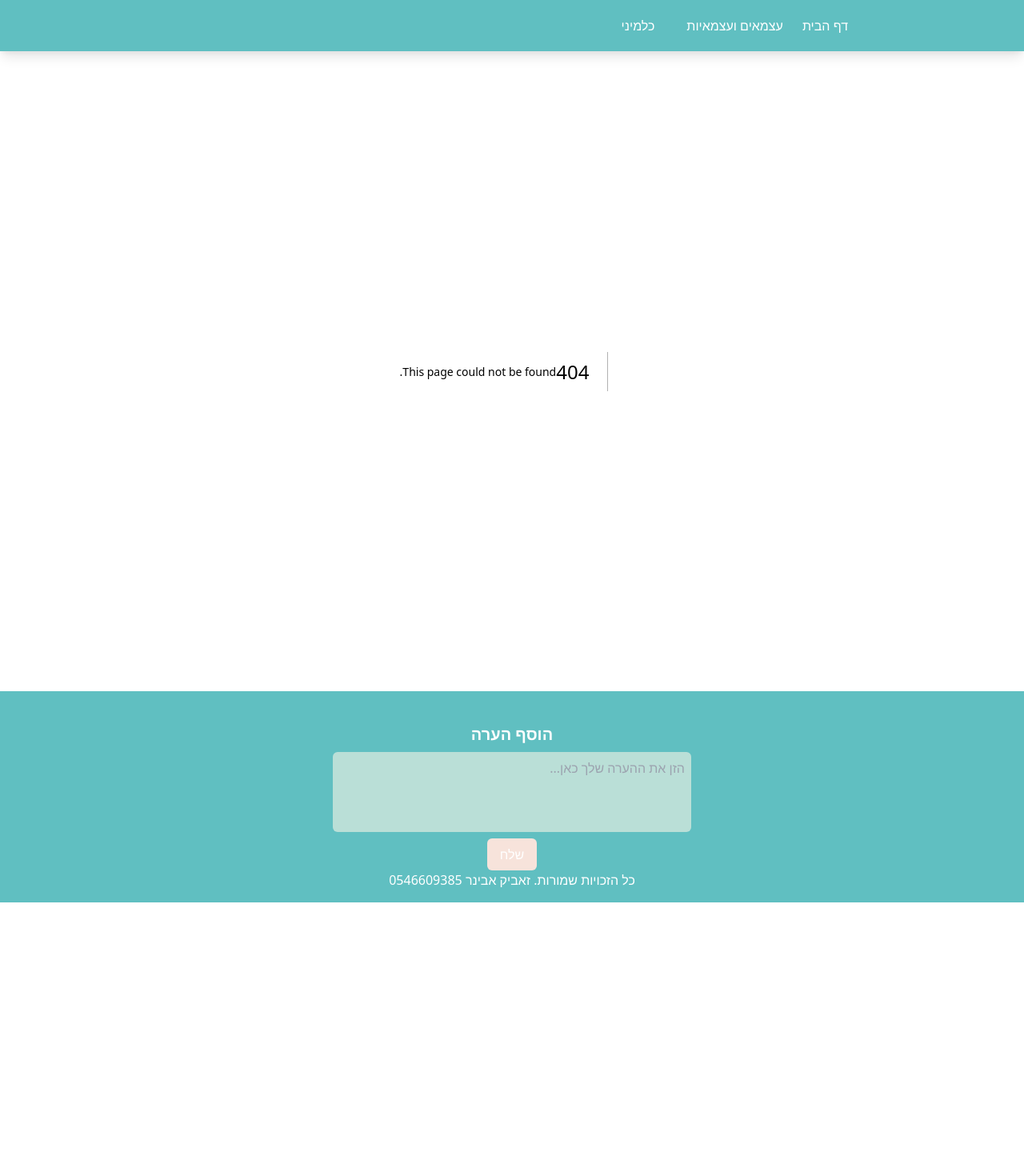
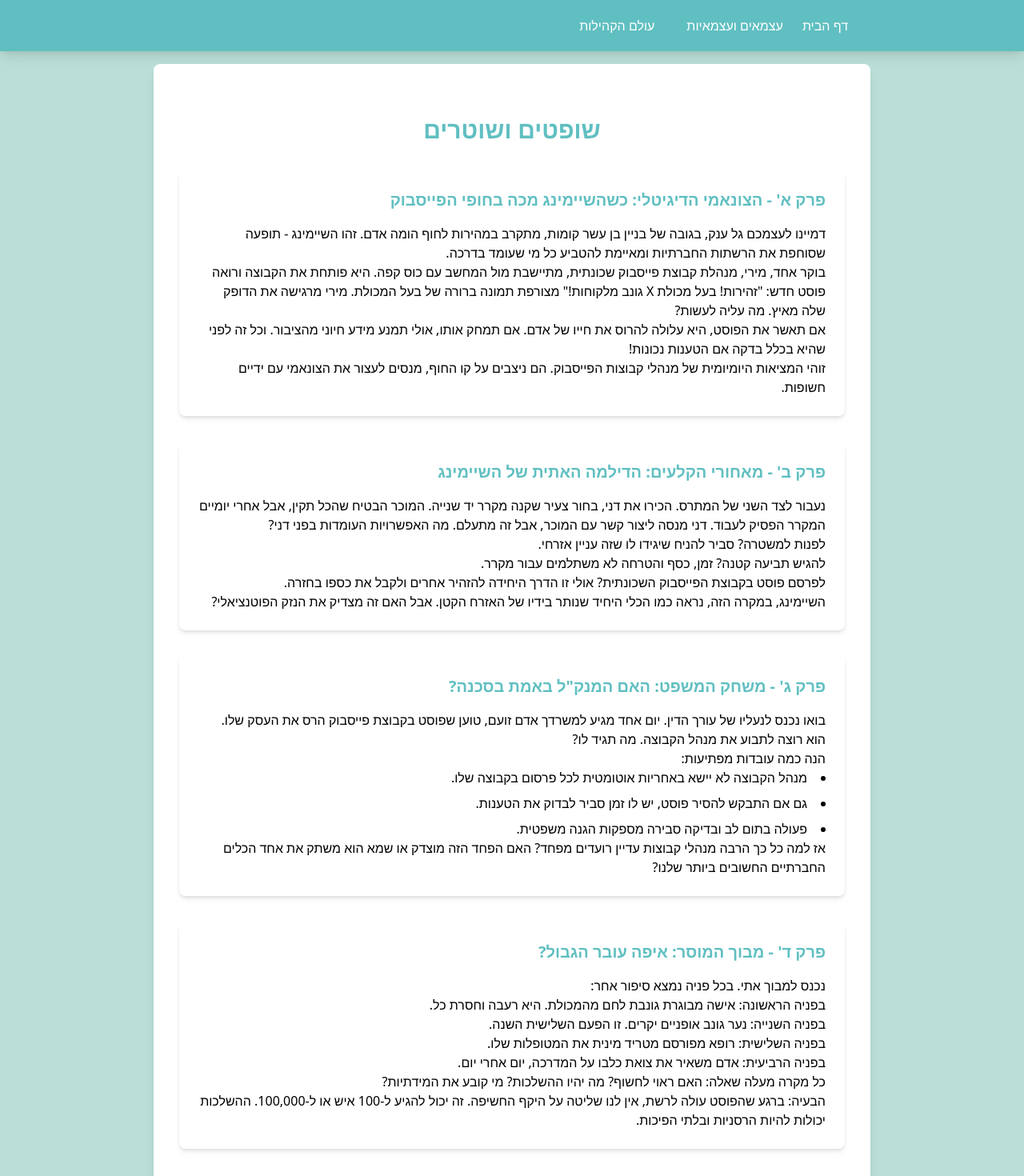
Before and after one commit to Zevik/Atsmai, a Next.js app: page /communities/judges-and-police in a window 1280 px wide. Before the commit this address had no page. Shown: the top 1470 px of the page at 80% size. Before the commit the page ends 1128 px from the top, so only its background shows below. Built offline with nearby package versions, Linux system fonts and the light colour scheme.

Commit message:
הוסף עמוד חדש 'שופטים ושוטרים' תחת 'עולם הקהילות' עם תוכן חדש

```diff
--- a/components/Navigation.js
+++ b/components/Navigation.js
@@ -24,10 +24,11 @@ export default function Navigation() {
       ],
     },
     {
-      text: 'כלמיני',
-      href: null,
+      text: 'עולם הקהילות', // שונה מ'כלמיני'
+      href: '/communities',    // עדכון ה-URL ל'communities'
       subLinks: [
         { href: '/blindness', text: 'על העיוורון' }, // Updated page
+        { href: '/judges-and-police', text: 'שופטים ושוטרים' }, // הוסף קישור חדש
       ],
     },
   ];
--- /dev/null
+++ b/pages/communities/judges-and-police.js
@@ -0,0 +1,74 @@
+
+import React from 'react';
+
+const JudgesAndPolice = () => {
+  return (
+    <div className="min-h-screen bg-secondary/20 overflow-x-hidden p-4 flex items-center justify-center">
+      <div className="w-full max-w-4xl mx-auto bg-white p-4 md:p-8 rounded-lg shadow-lg overflow-hidden">
+        <h1 className="text-3xl font-bold mb-8 text-primary text-center mt-8">שופטים ושוטרים</h1>
+
+        {/* פרק א' - הצונאמי הדיגיטלי: כשהשיימינג מכה בחופי הפייסבוק */}
+        <section className="mb-8">
+          <h2 className="text-xl font-semibold mb-4 text-primary">פרק א' - הצונאמי הדיגיטלי: כשהשיימינג מכה בחופי הפייסבוק</h2>
+          <p>דמיינו לעצמכם גל ענק, בגובה של בניין בן עשר קומות, מתקרב במהירות לחוף הומה אדם. זהו השיימינג - תופעה שסוחפת את הרשתות החברתיות ומאיימת להטביע כל מי שעומד בדרכה.</p>
+          <p>בוקר אחד, מירי, מנהלת קבוצת פייסבוק שכונתית, מתיישבת מול המחשב עם כוס קפה. היא פותחת את הקבוצה ורואה פוסט חדש: "זהירות! בעל מכולת X גונב מלקוחות!" מצורפת תמונה ברורה של בעל המכולת. מירי מרגישה את הדופק שלה מאיץ. מה עליה לעשות?</p>
+          <p>אם תאשר את הפוסט, היא עלולה להרוס את חייו של אדם. אם תמחק אותו, אולי תמנע מידע חיוני מהציבור. וכל זה לפני שהיא בכלל בדקה אם הטענות נכונות!</p>
+          <p>זוהי המציאות היומיומית של מנהלי קבוצות הפייסבוק. הם ניצבים על קו החוף, מנסים לעצור את הצונאמי עם ידיים חשופות.</p>
+        </section>
+
+        {/* פרק ב' - מאחורי הקלעים: הדילמה האתית של השיימינג */}
+        <section className="mb-8">
+          <h2 className="text-xl font-semibold mb-4 text-primary">פרק ב' - מאחורי הקלעים: הדילמה האתית של השיימינג</h2>
+          <p>נעבור לצד השני של המתרס. הכירו את דני, בחור צעיר שקנה מקרר יד שנייה. המוכר הבטיח שהכל תקין, אבל אחרי יומיים המקרר הפסיק לעבוד. דני מנסה ליצור קשר עם המוכר, אבל זה מתעלם. מה האפשרויות העומדות בפני דני?</p>
+          <p>לפנות למשטרה? סביר להניח שיגידו לו שזה עניין אזרחי.</p>
+          <p>להגיש תביעה קטנה? זמן, כסף והטרחה לא משתלמים עבור מקרר.</p>
+          <p>לפרסם פוסט בקבוצת הפייסבוק השכונתית? אולי זו הדרך היחידה להזהיר אחרים ולקבל את כספו בחזרה.</p>
+          <p>השיימינג, במקרה הזה, נראה כמו הכלי היחיד שנותר בידיו של האזרח הקטן. אבל האם זה מצדיק את הנזק הפוטנציאלי?</p>
+        </section>
+
+        {/* פרק ג' - משחק המשפט: האם המנק"ל באמת בסכנה? */}
+        <section className="mb-8">
+          <h2 className="text-xl font-semibold mb-4 text-primary">פרק ג' - משחק המשפט: האם המנק"ל באמת בסכנה?</h2>
+          <p>בואו נכנס לנעליו של עורך הדין. יום אחד מגיע למשרדך אדם זועם, טוען שפוסט בקבוצת פייסבוק הרס את העסק שלו. הוא רוצה לתבוע את מנהל הקבוצה. מה תגיד לו?</p>
+          <p>הנה כמה עובדות מפתיעות:</p>
+          <ul className="list-disc list-inside ml-4 space-y-2">
+            <li>מנהל הקבוצה לא יישא באחריות אוטומטית לכל פרסום בקבוצה שלו.</li>
+            <li>גם אם התבקש להסיר פוסט, יש לו זמן סביר לבדוק את הטענות.</li>
+            <li>פעולה בתום לב ובדיקה סבירה מספקות הגנה משפטית.</li>
+          </ul>
+          <p>אז למה כל כך הרבה מנהלי קבוצות עדיין רועדים מפחד? האם הפחד הזה מוצדק או שמא הוא משתק את אחד הכלים החברתיים החשובים ביותר שלנו?</p>
+        </section>
+
+        {/* פרק ד' - מבוך המוסר: איפה עובר הגבול? */}
+        <section className="mb-8">
+          <h2 className="text-xl font-semibold mb-4 text-primary">פרק ד' - מבוך המוסר: איפה עובר הגבול?</h2>
+          <p>נכנס למבוך אתי. בכל פניה נמצא סיפור אחר:</p>
+          <p>בפניה הראשונה: אישה מבוגרת גונבת לחם מהמכולת. היא רעבה וחסרת כל.</p>
+          <p>בפניה השנייה: נער גונב אופניים יקרים. זו הפעם השלישית השנה.</p>
+          <p>בפניה השלישית: רופא מפורסם מטריד מינית את המטופלות שלו.</p>
+          <p>בפניה הרביעית: אדם משאיר את צואת כלבו על המדרכה, יום אחרי יום.</p>
+          <p>כל מקרה מעלה שאלה: האם ראוי לחשוף? מה יהיו ההשלכות? מי קובע את המידתיות?</p>
+          <p>הבעיה: ברגע שהפוסט עולה לרשת, אין לנו שליטה על היקף החשיפה. זה יכול להגיע ל-100 איש או ל-100,000. ההשלכות יכולות להיות הרסניות ובלתי הפיכות.</p>
+        </section>
+
+        {/* פרק ה' - לרסן את הצונאמי: האתגר שבפנינו */}
+        <section className="mb-8">
+          <h2 className="text-xl font-semibold mb-4 text-primary">פרק ה' - לרסן את הצונאמי: האתגר שבפנינו</h2>
+          <p>אז איך מנווטים בים הסוער הזה? הנה כמה רעיונות:</p>
+          <ul className="list-disc list-inside ml-4 space-y-2">
+            <li>מדיניות שקופה: כל קבוצה צריכה כללים ברורים לגבי מה מותר ומה אסור.</li>
+            <li>צוות בדיקה: אולי כדאי ליצור צוות קטן שיבחן מקרים מורכבים לפני פרסום?</li>
+            <li>זמן תגובה: לתת לצד השני הזדמנות להגיב לפני פרסום.</li>
+            <li>הגבלת זמן: אולי לאפשר פרסום לזמן מוגבל ואז למחוק?</li>
+          </ul>
+          <p>אבל בסופו של דבר, האחריות היא על כולנו. כל לחיצה על 'שתף' היא החלטה מוסרית. כל תגובה יכולה להיות הקש ששובר את גב הגמל.</p>
+          <p>השיימינג הוא כמו אש. בידיים הנכונות, הוא יכול לחמם ולהאיר. בידיים הלא נכונות, הוא עלול לשרוף ולהרוס.</p>
+          <p>האתגר שלנו הוא ללמוד לרקוד עם האש הזו, להשתמש בה בחוכמה ובאחריות. כי בסופו של דבר, החברה שאנחנו יוצרים ברשת היא החברה שבה נחיה במציאות.</p>
+          <p>אז, מה אתם חושבים? איך אתם הייתם מנווטים בים הסוער הזה של השיימינג?</p>
+        </section>
+      </div>
+    </div>
+  );
+};
+
+export default JudgesAndPolice;
```
